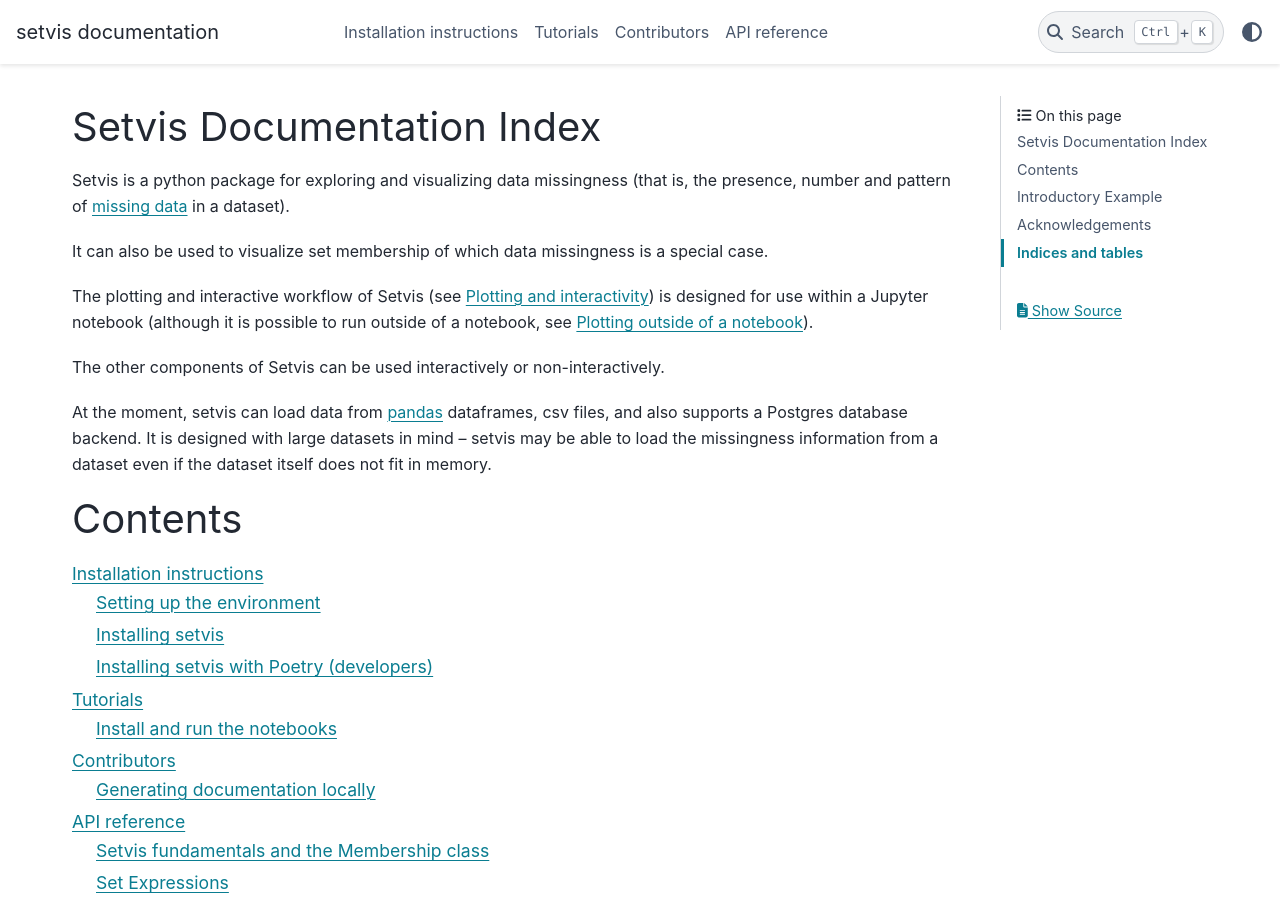
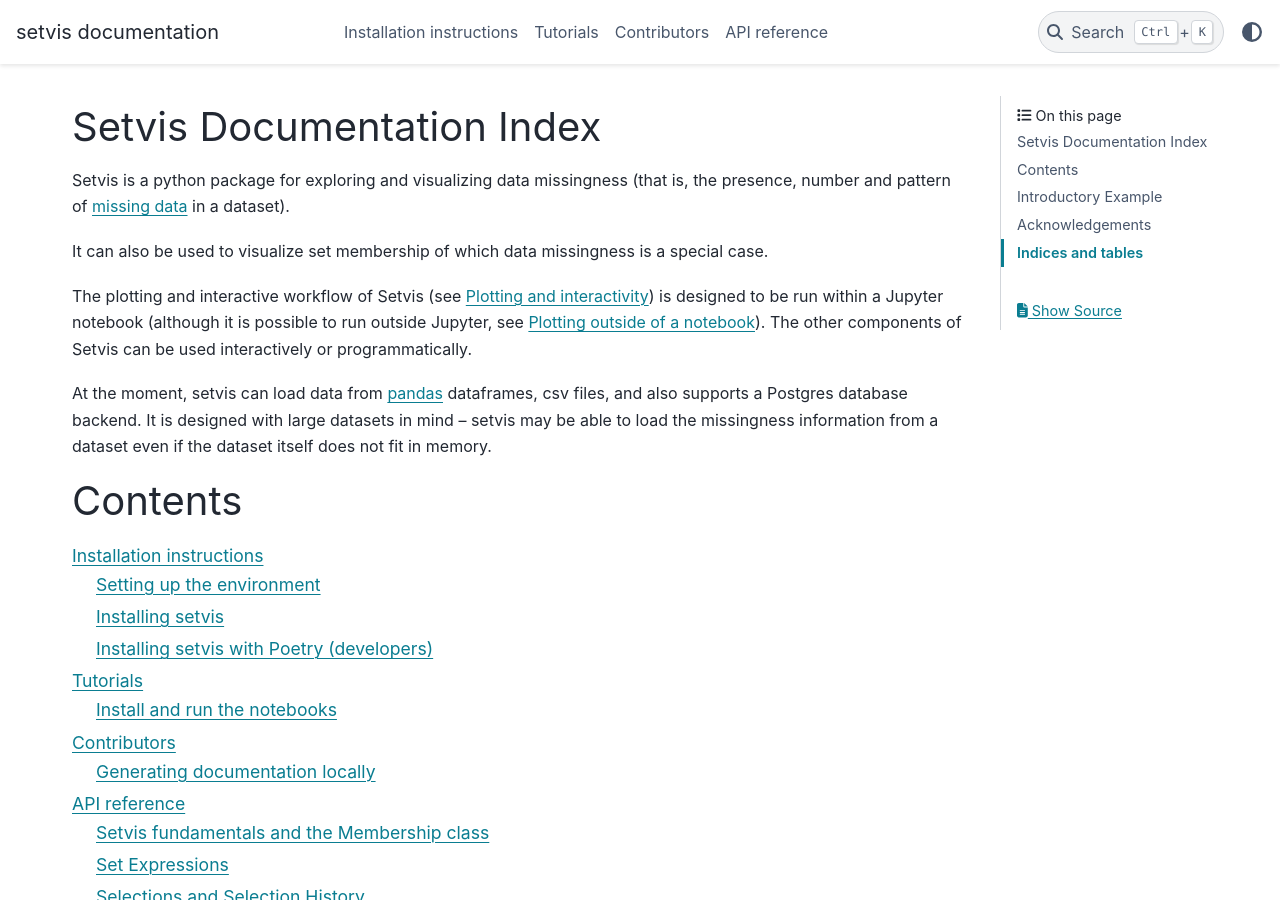
Before and after one commit to alan-turing-institute/setvis, a Sphinx documentation site: the page built from docs/source/index.rst, in a window 1280 px wide and 900 px high. Built offline with Sphinx 7.4.7 and the PyData theme 0.15.4, drawn with Linux system fonts in a browser that asks for light colours.

Commit message:
Update docs

```diff
--- a/docs/source/index.rst
+++ b/docs/source/index.rst
@@ -13,12 +13,10 @@
 It can also be used to visualize set membership of which data
 missingness is a special case.
 
-The plotting and interactive workflow of Setvis (see :ref:`plots`)
-is designed for use within a Jupyter notebook (although it is possible
-to run outside of a notebook, see :ref:`plot_outside_notebook`).
-
-The other components of Setvis can be used interactively or
-non-interactively.
+The plotting and interactive workflow of Setvis (see :ref:`plots`) is
+designed to be run within a Jupyter notebook (although it is possible
+to run outside Jupyter, see :ref:`plot_outside_notebook`).  The other
+components of Setvis can be used interactively or programmatically.
 
 At the moment, setvis can load data from `pandas
 <https://pandas.pydata.org/>`_ dataframes, csv files, and also
```
